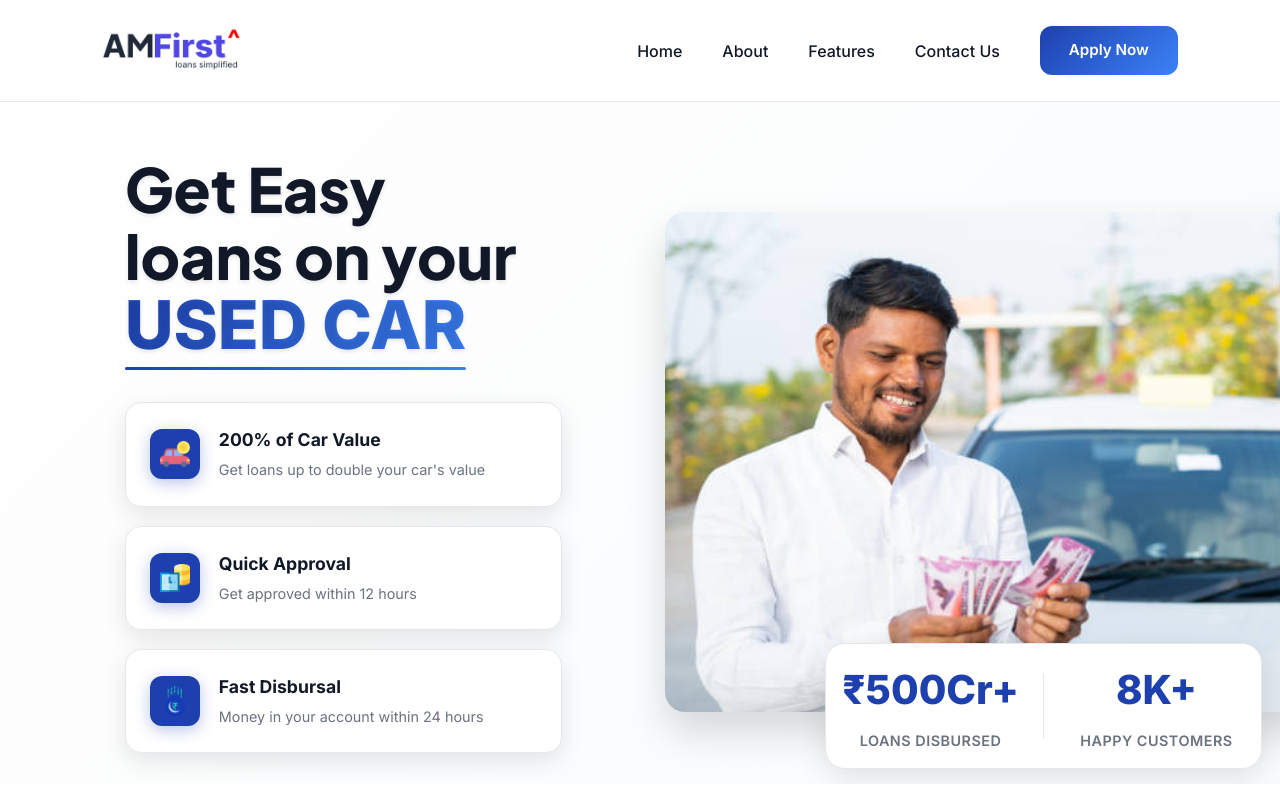
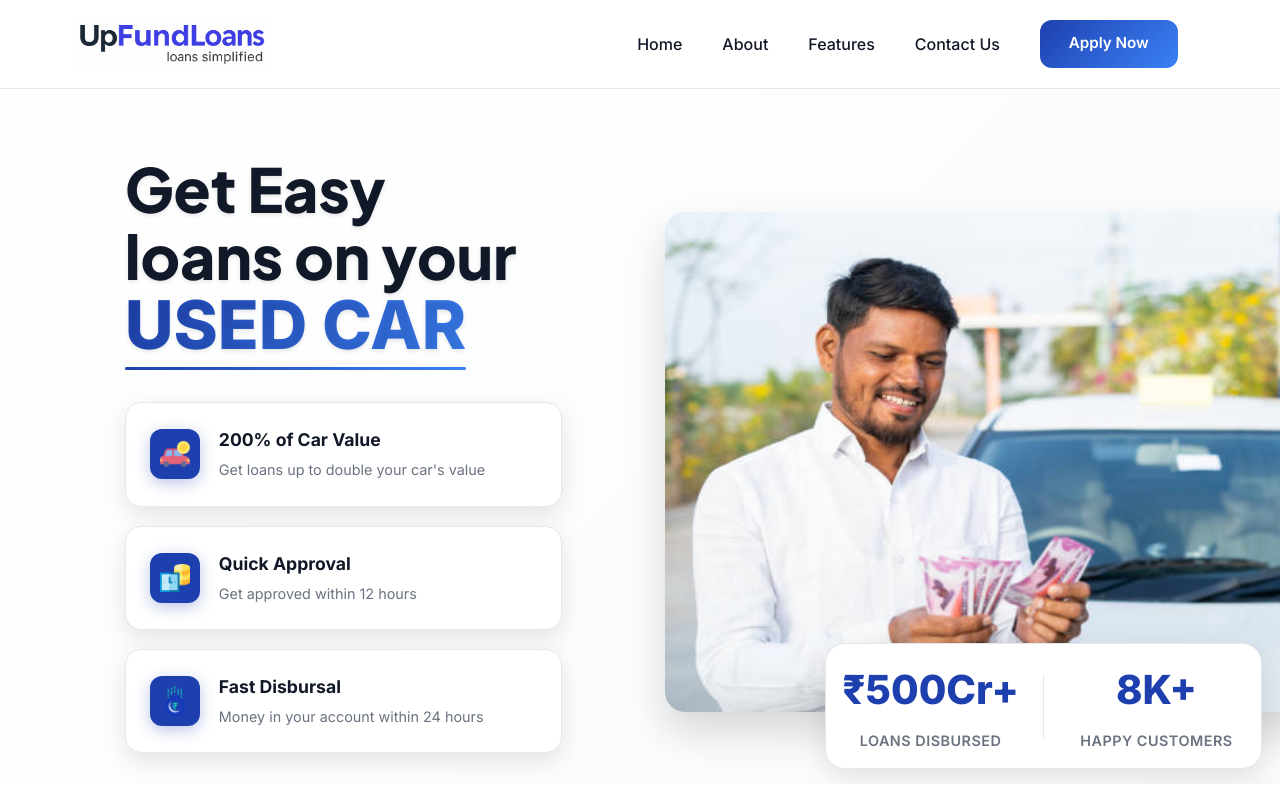
Before and after one commit to gothamsidd/Upfund-loans, a React (Vite) app: page / in a window 1280 px wide. Shown: the top 800 px of the page. Built offline with nearby package versions, Linux system fonts and the light colour scheme.

Commit message:
added logo and some about us changes

```diff
--- a/src/components/AboutUs.jsx
+++ b/src/components/AboutUs.jsx
@@ -5,15 +5,15 @@ const AboutUs = () => {
   return (
     <section id="about" className="about-white-section">
       <div className="about-white-container">
-        <h1 className="about-white-title animate-fade-in-delay-0">About AM First</h1>
+        <h1 className="about-white-title animate-fade-in-delay-0">About UpFund Loans</h1>
         <p className="about-paragraph animate-fade-in-delay-1">
-          Founded in 2015 by <span className="highlight-name">Mr. Manish Parihar</span>, AM First specializes in used car refinance distribution. With over 100 professionals, we are a trusted Direct Selling Agent (DSA) partner for leading banks and NBFCs across India. While used car loans remain our core, we are expanding into Personal Loans, Business Loans, Home Loans, and Credit Cards.
+          Founded in 2025 by <span className="highlight-name">Mr. Anurag Parihar</span>, UpFund Loans specializes in used car refinance distribution. With over 100 professionals, we are a trusted Direct Selling Agent (DSA) partner for leading banks and NBFCs across India. While used car loans remain our core, we are expanding into Personal Loans, Business Loans, Home Loans, and Credit Cards.
         </p>
         <p className="about-paragraph animate-fade-in-delay-2">
           Our operations span 9 branches in Indore (4), Raipur (3), Ujjain (1), and Jaipur (1), with future expansion into Tier 2 and Tier 3 cities planned. We have consistently delivered strong disbursement growth: ₹150 Cr (FY25), ₹95 Cr (FY24), and ₹65 Cr (FY23).
         </p>
         <p className="about-paragraph animate-fade-in-delay-3">
-          Our leadership team brings decades of experience: <span className="highlight-name">Mr. Manish Parihar</span> (Founder & Co-Head) has 25+ years in finance, real estate and insurance. <span className="highlight-name">Mr. Ashish Pathak</span> (Co-Head, Credit Operations) is an ex-SBI banker with 25+ years in retail banking.
+          Our leadership team brings decades of experience: <span className="highlight-name">Mr. Aaditya Raj Soni</span> (Founder & Co-Head) has 5+ years in finance, real estate and insurance. <span className="highlight-name">Mr. Pushkar Sharma</span> (Co-Head, Credit Operations) is an ex-SBI banker with 5+ years in retail banking.
         </p>
         <p className="about-paragraph animate-fade-in-delay-4">
           Our mission is to make credit accessible, efficient, and customer-friendly, especially in underserved markets.
--- a/src/components/Navbar.css
+++ b/src/components/Navbar.css
@@ -74,8 +74,8 @@ html {
 }
 
 .logo-image {
-  height: 65px;
-  width: auto;
+  height: auto;
+  width: 200px;
   object-fit: contain;
   transition: all 0.3s ease;
 }
--- a/src/components/Navbar.jsx
+++ b/src/components/Navbar.jsx
@@ -11,7 +11,7 @@ const Navbar = ({ isScrolled, isMenuOpen, toggleMenu, setIsMenuOpen }) => {
       <nav className='navbar'>
         <div className='logo'>
           <a href="/">
-            <img src="/logo.png" alt="upfund Logo" className="logo-image" />
+            <img src="/logofinal.png" alt="upfund Logo" className="logo-image" />
           </a>
         </div>
 
```
Also changed, not shown: public/logofinal.png (added), public/mainlogo.png (added).
